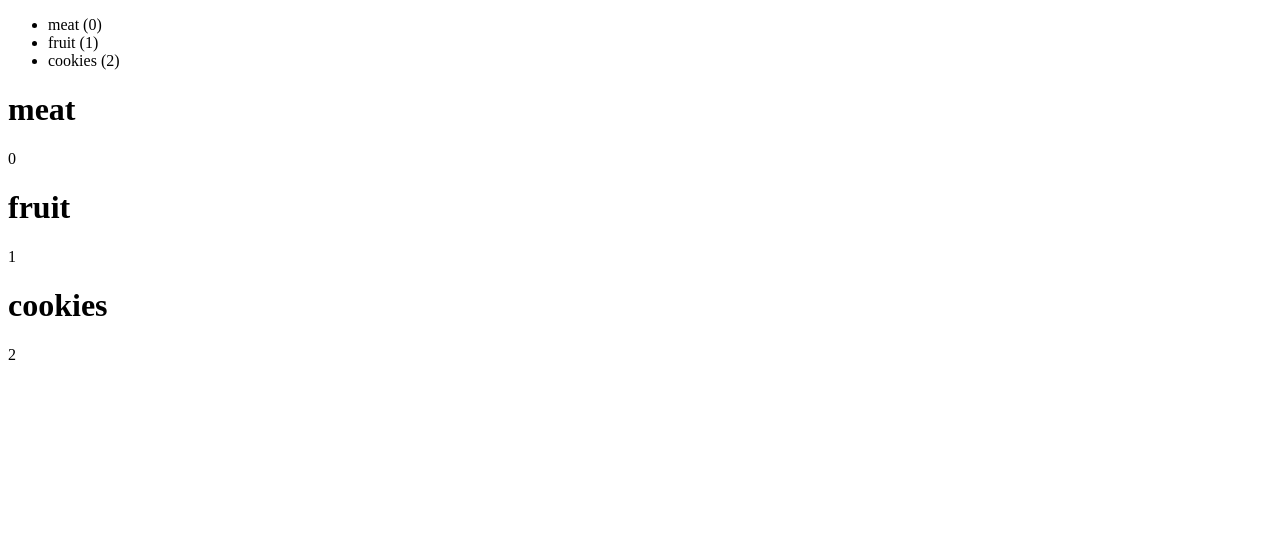
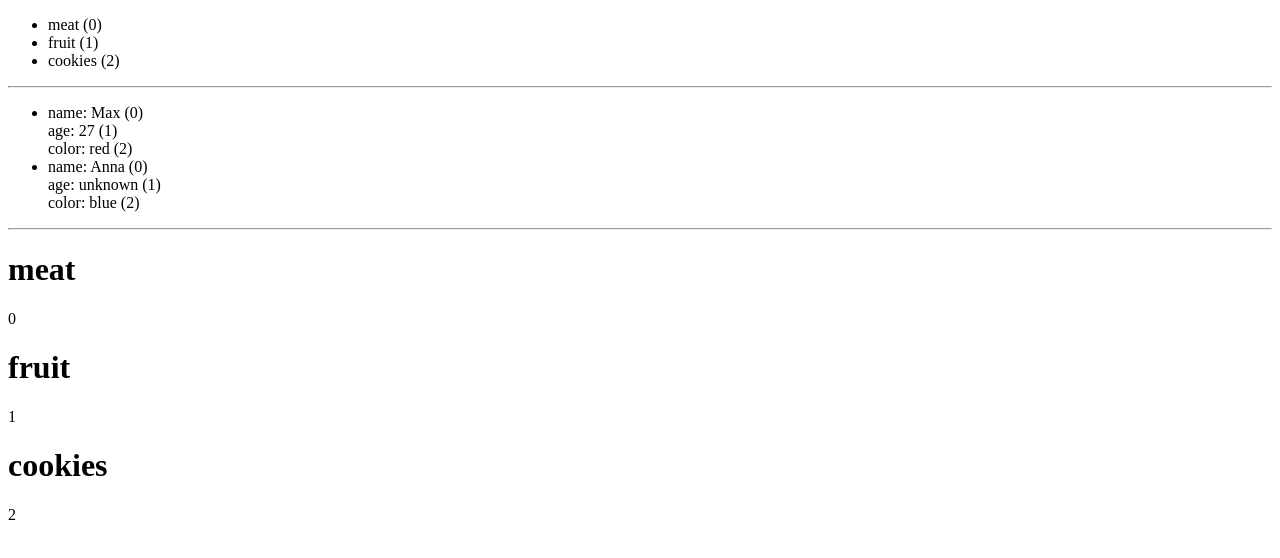
Before and after one commit to sudoheader/VueJS-app, a plain HTML site: page index.html in a window 1280 px wide. Drawn offline with Linux system fonts and the light colour scheme.

Commit message:
Added v-for looping through objects

```diff
--- a/index.html
+++ b/index.html
@@ -13,6 +13,13 @@
 		<ul>
 			<li v-for="(ingredient, i) in ingredients">{{ ingredient }} ({{ i }})</li>
 		</ul>
+		<hr>
+			<ul>
+				<li v-for="person in persons">
+					<div v-for="(value, key, index) in person">{{ key }}: {{ value }} ({{ index }})</div>
+				</li>
+			</ul>
+		<hr>
 		<template v-for="(ingredient, index) in ingredients">
 			<h1>{{ ingredient }}</h1>
 			<p>{{ index }}</p>
```
